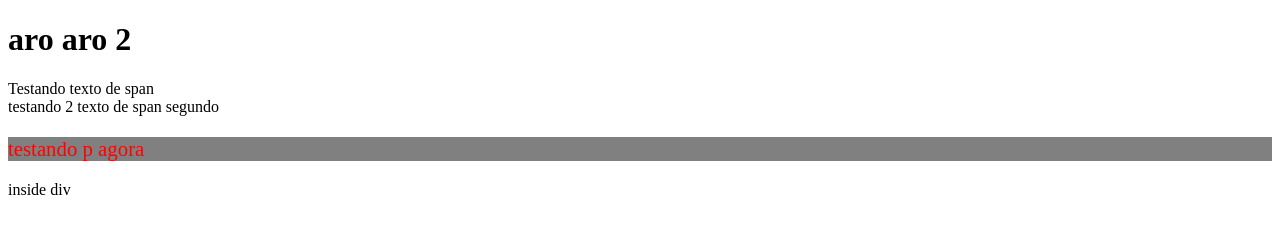
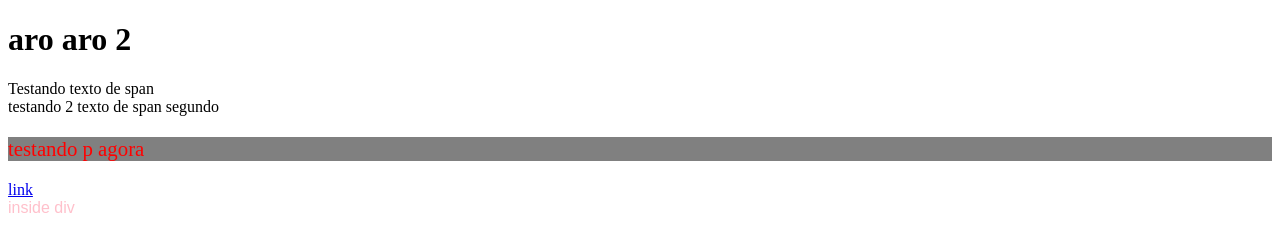
Before and after one commit to aline-assis/coursera-course, a plain HTML site: page Site/index.html in a window 1280 px wide. Drawn offline with Linux system fonts and the light colour scheme.

Commit message:
new link

```diff
--- a/Site/index.html
+++ b/Site/index.html
@@ -12,9 +12,10 @@
 <div class="text"> testando 2
     <span id="span2">texto de span segundo</span>
     <p class="high">testando p agora</p>
+    <a href="https://www.reddit.com/r/programminghelp/comments/ko55h5/code_language_not_supported_or_defined/">link</a>
 </div>
 <div>
-    <article><Article> inside div</Article></article>
+    <article class="style"><Article> inside div</Article></article>
 </div>
 <body>
 
--- a/Site/style.css
+++ b/Site/style.css
@@ -3,3 +3,8 @@
     background-color: gray;
     color: red;
 }
+
+.style {
+    font-family: Arial, Helvetica, sans-serif;
+    color:pink;
+}
```
